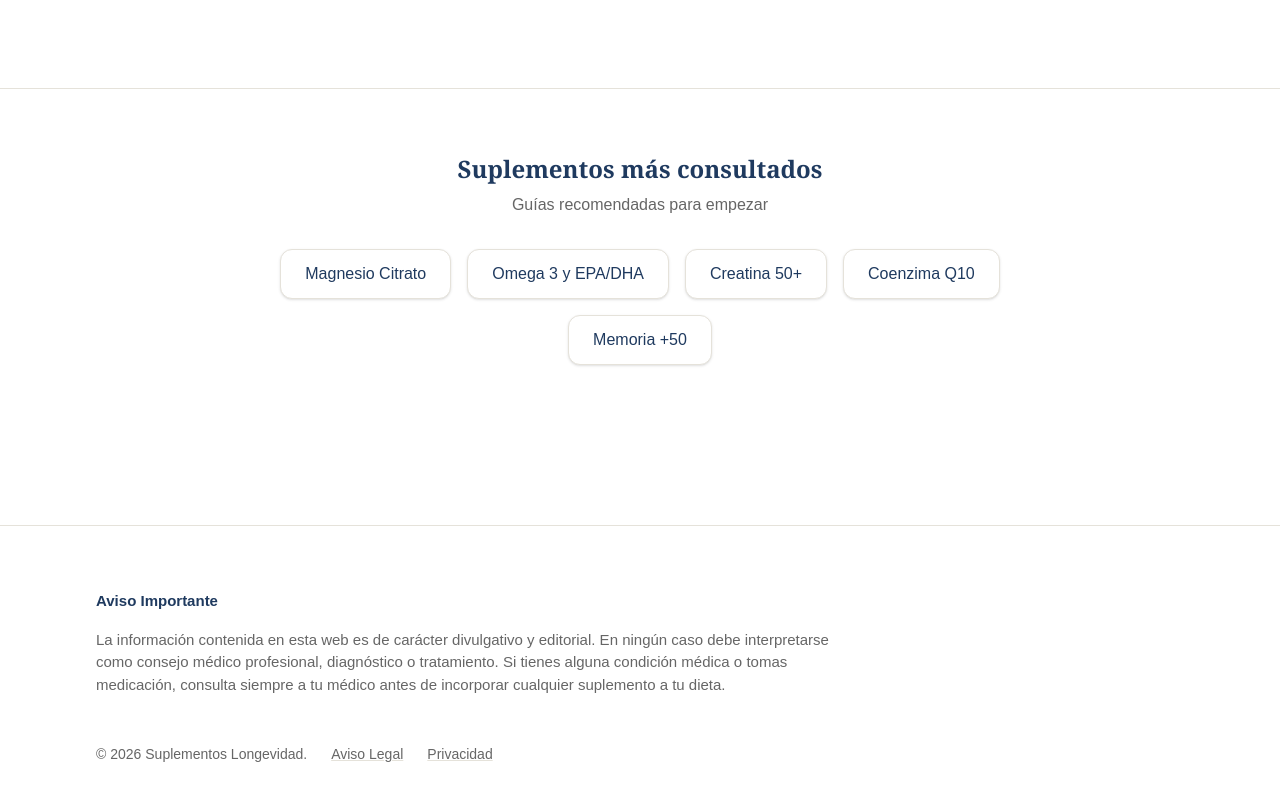
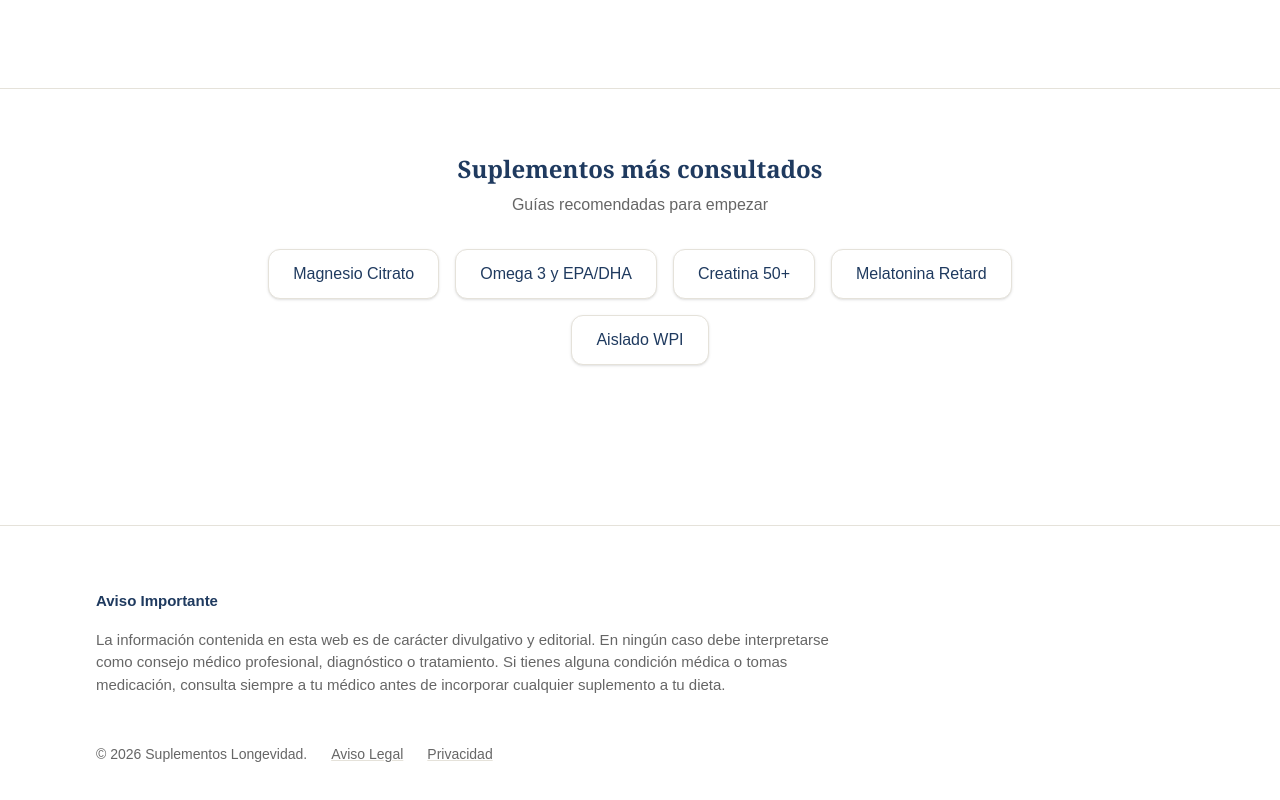
Before and after one commit to psikepike/suplementos_longevidad, a Next.js app: page / in a window 1280 px wide. Shown: the part 3715-4515 px from the top of the page. Built offline with nearby package versions, Linux system fonts and the light colour scheme.

Commit message:
feat(seo): reinforce internal linking to curcumina melatonina and proteina-suero

```diff
--- a/src/app/page.tsx
+++ b/src/app/page.tsx
@@ -203,8 +203,8 @@ export default function Home() {
             <Link href="/suplementos/magnesio" className="text-[#1F3A5F] hover:text-[#1F3A5F] bg-white hover:bg-[#F7F6F2] border border-[#E5E2DA] px-6 py-3 rounded-xl font-medium transition-colors shadow-sm">Magnesio Citrato</Link>
             <Link href="/suplementos/omega-3" className="text-[#1F3A5F] hover:text-[#1F3A5F] bg-white hover:bg-[#F7F6F2] border border-[#E5E2DA] px-6 py-3 rounded-xl font-medium transition-colors shadow-sm">Omega 3 y EPA/DHA</Link>
             <Link href="/suplementos/creatina-mayores" className="text-[#1F3A5F] hover:text-[#1F3A5F] bg-white hover:bg-[#F7F6F2] border border-[#E5E2DA] px-6 py-3 rounded-xl font-medium transition-colors shadow-sm">Creatina 50+</Link>
-            <Link href="/suplementos/q10" className="text-[#1F3A5F] hover:text-[#1F3A5F] bg-white hover:bg-[#F7F6F2] border border-[#E5E2DA] px-6 py-3 rounded-xl font-medium transition-colors shadow-sm">Coenzima Q10</Link>
-            <Link href="/articulos/mejor-suplemento-memoria-mayores" className="text-[#1F3A5F] hover:text-[#1F3A5F] bg-white hover:bg-[#F7F6F2] border border-[#E5E2DA] px-6 py-3 rounded-xl font-medium transition-colors shadow-sm">Memoria +50</Link>
+            <Link href="/suplementos/melatonina" className="text-[#1F3A5F] hover:text-[#1F3A5F] bg-white hover:bg-[#F7F6F2] border border-[#E5E2DA] px-6 py-3 rounded-xl font-medium transition-colors shadow-sm">Melatonina Retard</Link>
+            <Link href="/suplementos/proteina-suero" className="text-[#1F3A5F] hover:text-[#1F3A5F] bg-white hover:bg-[#F7F6F2] border border-[#E5E2DA] px-6 py-3 rounded-xl font-medium transition-colors shadow-sm">Aislado WPI</Link>
           </div>
         </div>
       </section>
--- a/src/app/suplementos/[slug]/page.tsx
+++ b/src/app/suplementos/[slug]/page.tsx
@@ -386,10 +386,18 @@ export default async function SuplementoPage({ params }: { params: { slug: strin
           <h2 className="text-xl md:text-2xl font-serif font-bold text-[#1F3A5F] mb-4 text-center md:text-left">Otras guías recomendadas</h2>
           <p className="text-[#666666] mb-8 text-sm md:text-base text-center md:text-left">Explora nuestros análisis sobre otros compuestos respaldados por la evidencia.</p>
           <div className="flex flex-wrap gap-3 justify-center md:justify-start">
-             {slug !== 'omega-3' && <Link href="/suplementos/omega-3" className="bg-white border border-[#E5E2DA] text-[#1F3A5F] text-sm font-bold px-5 py-3 rounded-xl hover:border-[#6B8F71] transition-colors shadow-sm">Omega 3 (EPA/DHA)</Link>}
+             {slug === 'magnesio' && <Link href="/suplementos/melatonina" className="bg-[#1F3A5F] text-white border border-[#1F3A5F] text-sm font-bold px-5 py-3 rounded-xl hover:bg-[#6B8F71] hover:border-[#6B8F71] transition-colors shadow-sm">Magnesio + Melatonina</Link>}
+             {slug === 'colageno' && <Link href="/suplementos/curcumina" className="bg-[#1F3A5F] text-white border border-[#1F3A5F] text-sm font-bold px-5 py-3 rounded-xl hover:bg-[#6B8F71] hover:border-[#6B8F71] transition-colors shadow-sm">Sinergia Inflamación (Curcumina)</Link>}
+             {slug === 'omega-3' && <Link href="/suplementos/curcumina" className="bg-[#1F3A5F] text-white border border-[#1F3A5F] text-sm font-bold px-5 py-3 rounded-xl hover:bg-[#6B8F71] hover:border-[#6B8F71] transition-colors shadow-sm">Sinergia Curcumina</Link>}
+             {slug === 'creatina-mayores' && <Link href="/suplementos/proteina-suero" className="bg-[#1F3A5F] text-white border border-[#1F3A5F] text-sm font-bold px-5 py-3 rounded-xl hover:bg-[#6B8F71] hover:border-[#6B8F71] transition-colors shadow-sm">Base Sarcopenia (Aislado Suero)</Link>}
+             {slug === 'melatonina' && <Link href="/suplementos/magnesio" className="bg-[#1F3A5F] text-white border border-[#1F3A5F] text-sm font-bold px-5 py-3 rounded-xl hover:bg-[#6B8F71] hover:border-[#6B8F71] transition-colors shadow-sm">Magnesio Clave</Link>}
+             {slug === 'curcumina' && <Link href="/suplementos/colageno" className="bg-[#1F3A5F] text-white border border-[#1F3A5F] text-sm font-bold px-5 py-3 rounded-xl hover:bg-[#6B8F71] hover:border-[#6B8F71] transition-colors shadow-sm">Sinergia Articular (Colágeno)</Link>}
+             {slug === 'proteina-suero' && <Link href="/suplementos/creatina-mayores" className="bg-[#1F3A5F] text-white border border-[#1F3A5F] text-sm font-bold px-5 py-3 rounded-xl hover:bg-[#6B8F71] hover:border-[#6B8F71] transition-colors shadow-sm">Combo Mayores 50 (Creatina)</Link>}
+
+             {slug !== 'omega-3' && slug !== 'curcumina' && <Link href="/suplementos/omega-3" className="bg-white border border-[#E5E2DA] text-[#1F3A5F] text-sm font-bold px-5 py-3 rounded-xl hover:border-[#6B8F71] transition-colors shadow-sm">Omega 3 (EPA/DHA)</Link>}
              {slug !== 'q10' && <Link href="/suplementos/q10" className="bg-white border border-[#E5E2DA] text-[#1F3A5F] text-sm font-bold px-5 py-3 rounded-xl hover:border-[#6B8F71] transition-colors shadow-sm">Coenzima Q10</Link>}
-             {slug !== 'creatina-mayores' && <Link href="/suplementos/creatina-mayores" className="bg-white border border-[#E5E2DA] text-[#1F3A5F] text-sm font-bold px-5 py-3 rounded-xl hover:border-[#6B8F71] transition-colors shadow-sm">Creatina 50+</Link>}
-             {slug !== 'magnesio' && <Link href="/suplementos/magnesio" className="bg-white border border-[#E5E2DA] text-[#1F3A5F] text-sm font-bold px-5 py-3 rounded-xl hover:border-[#6B8F71] transition-colors shadow-sm">Magnesio Clave</Link>}
+             {slug !== 'creatina-mayores' && slug !== 'proteina-suero' && <Link href="/suplementos/creatina-mayores" className="bg-white border border-[#E5E2DA] text-[#1F3A5F] text-sm font-bold px-5 py-3 rounded-xl hover:border-[#6B8F71] transition-colors shadow-sm">Creatina 50+</Link>}
+             {slug !== 'magnesio' && slug !== 'melatonina' && <Link href="/suplementos/magnesio" className="bg-white border border-[#E5E2DA] text-[#1F3A5F] text-sm font-bold px-5 py-3 rounded-xl hover:border-[#6B8F71] transition-colors shadow-sm">Magnesio Clave</Link>}
           </div>
         </section>
 
```
